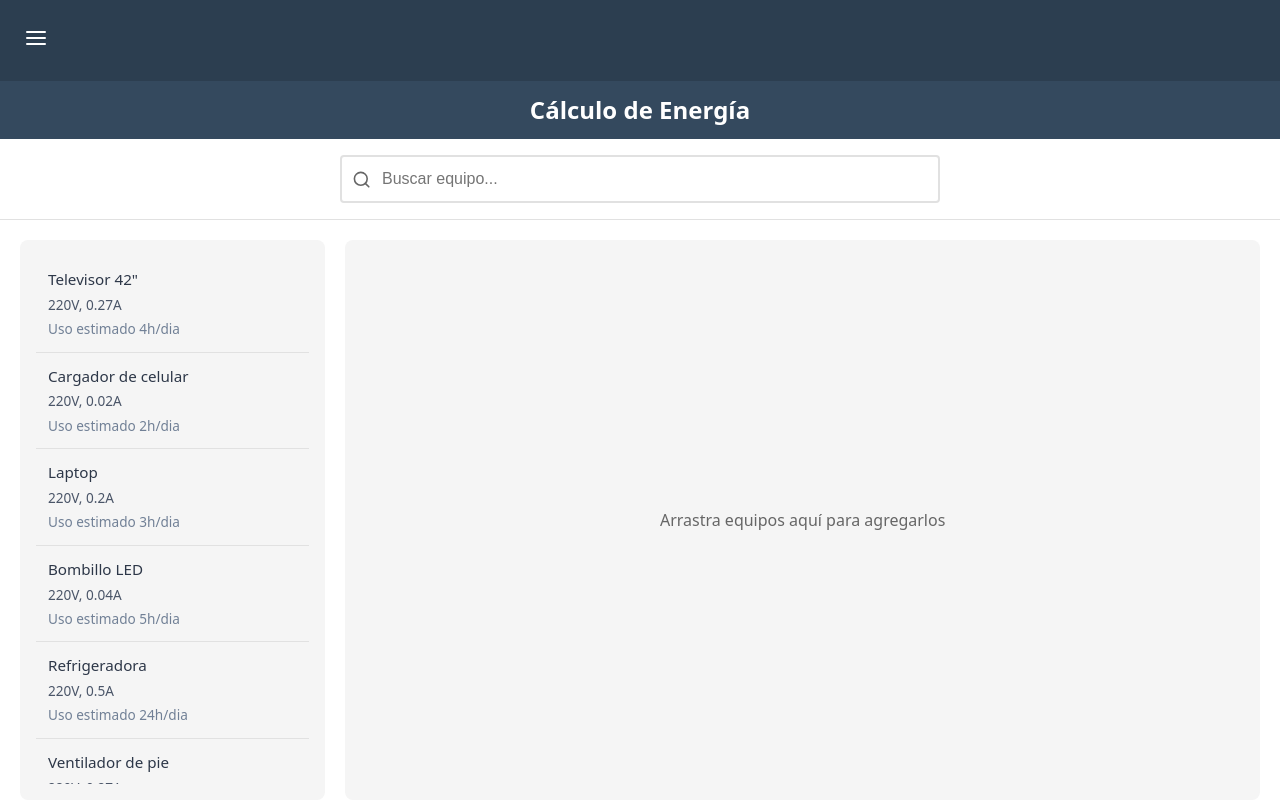
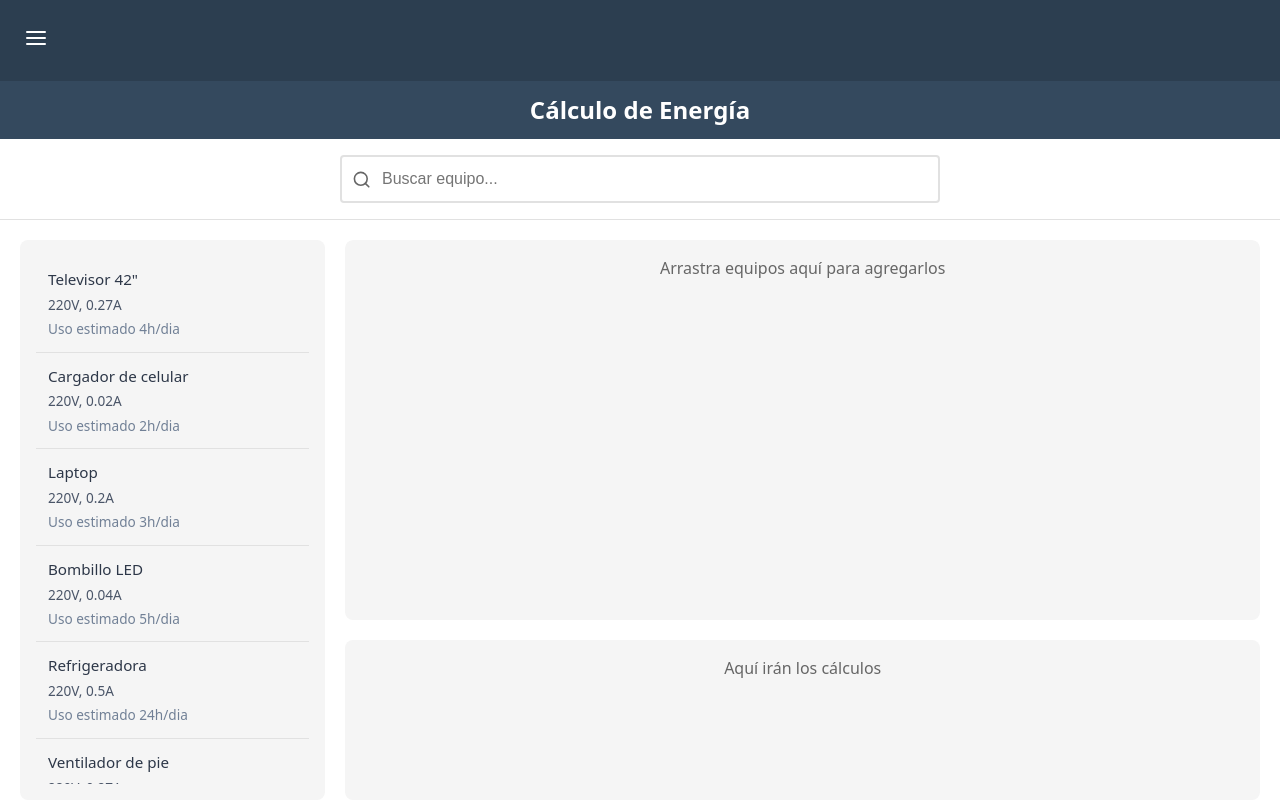
Before and after one commit to rgap/Energy-Consumption-and-Solar-Sizing-Calculator, a React (Vite) app: page / in a window 1280 px wide. Shown: the top 806 px of the page. Built offline with nearby package versions, Linux system fonts and the light colour scheme.

Commit message:
feat: established a new layout

```diff
--- a/src/App.css
+++ b/src/App.css
@@ -99,7 +99,7 @@ body {
   width: 100%;
   gap: 20px;
   padding: 20px;
-  height: calc(100vh - 200px);
+  height: calc(100vh - 200px); /* Set explicit height instead of min-height */
 }
 
 .sidebar {
@@ -131,20 +131,22 @@ body {
   background-color: #f5f5f5;
   border-radius: 8px;
   padding: 16px;
-  min-height: 400px;
+  height: 100%; /* Take full height of parent */
   overflow: hidden;
 }
 
 .product-list {
-  width: 75%;
+  width: 100%;
+  height: 100%;
   display: flex;
   justify-content: center;
-  align-items: center;
+  align-items: flex-start;
   background-color: #f5f5f5;
   border-radius: 8px;
   padding: 16px;
   min-height: 400px;
   transition: background-color 0.2s;
+  overflow-y: auto;
 }
 
 .product-list.drag-over {
@@ -304,3 +306,28 @@ body {
   text-align: left;
   padding-left: 4px;
 }
+
+.list-container {
+  background-color: white;
+  border-radius: 8px;
+  height: 500px;
+  overflow: hidden;
+}
+
+.right-panel {
+  width: 75%;
+  display: flex;
+  flex-direction: column;
+  gap: 20px;
+  height: 100%; /* Take full height of parent */
+}
+
+.calculations-section {
+  width: 100%;
+  height: 200px;
+  display: flex;
+  background-color: #f5f5f5;
+  border-radius: 8px;
+  padding: 16px;
+  margin: 0; /* Added to ensure no unwanted margins */
+}
--- a/src/App.tsx
+++ b/src/App.tsx
@@ -63,10 +63,10 @@ function App() {
 
   const handleDrop = (event: React.DragEvent) => {
     event.preventDefault();
-    event.currentTarget.classList.remove('drag-over');
+    event.currentTarget.classList.remove("drag-over");
 
     try {
-      const draggedData = event.dataTransfer.getData('application/json');
+      const draggedData = event.dataTransfer.getData("application/json");
       if (!draggedData) return;
 
       const data = JSON.parse(draggedData);
@@ -78,11 +78,11 @@ function App() {
             cantidad: 1,
             horas: 1,
             editedAmperaje: data.amperaje,
-            editedPotencia: data.potencia
+            editedPotencia: data.potencia,
           };
 
           // Get the drop position relative to the grid
-          const gridElement = event.currentTarget.querySelector('.selected-equipment-grid');
+          const gridElement = event.currentTarget.querySelector(".selected-equipment-grid");
           if (gridElement) {
             const rect = gridElement.getBoundingClientRect();
             const items = Array.from(gridElement.children);
@@ -107,7 +107,7 @@ function App() {
         }
       }
     } catch (error) {
-      console.error('Error adding equipment:', error);
+      console.error("Error adding equipment:", error);
     }
   };
 
@@ -214,6 +214,9 @@ function App() {
             <div className="centered-text">No se encontraron equipos</div>
           )}
         </aside>
+
+        <div className="right-panel">
+          <div className="list-container">
             <section className="product-list" onDragOver={handleDragOver} onDragLeave={handleDragLeave} onDrop={handleDrop}>
               {selectedEquipos.length > 0 ? (
                 <div className="selected-equipment-grid">
@@ -259,7 +262,12 @@ function App() {
                         <div className="input-group">
                           <label>Cantidad</label>
                           <div className="input-field-container">
-                        <input type="number" value={equipo.cantidad} onChange={e => handleFieldChange(index, "cantidad", e.target.value)} min="1" />
+                            <input
+                              type="number"
+                              value={equipo.cantidad}
+                              onChange={e => handleFieldChange(index, "cantidad", e.target.value)}
+                              min="1"
+                            />
                             <span></span>
                           </div>
                         </div>
@@ -285,6 +293,11 @@ function App() {
               )}
             </section>
           </div>
+          <section className="calculations-section">
+            <div className="centered-text">Aquí irán los cálculos</div>
+          </section>
+        </div>
+      </div>
     </div>
   );
 }
```
Lines whose indentation alone changed are shown as unchanged.
